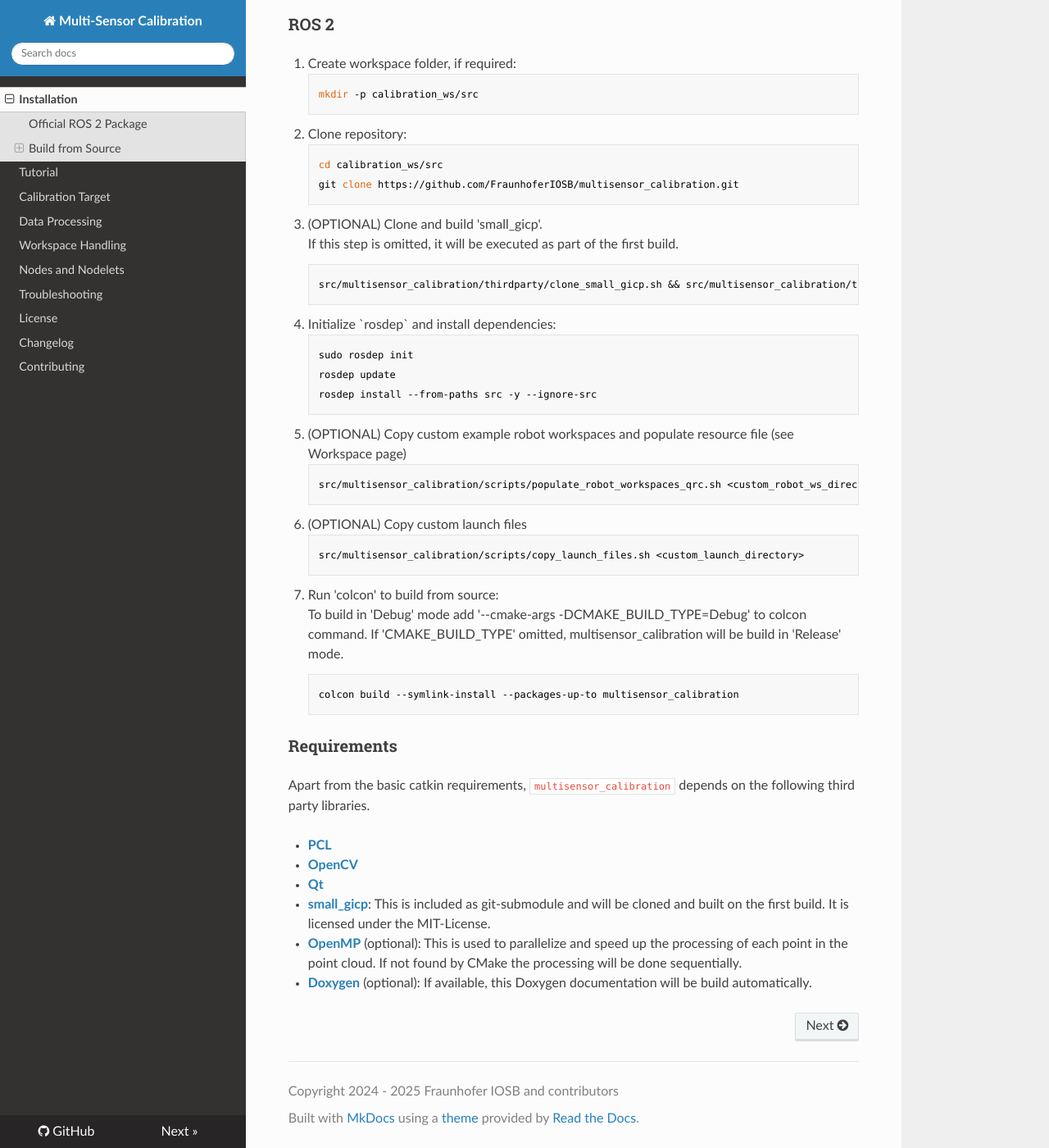
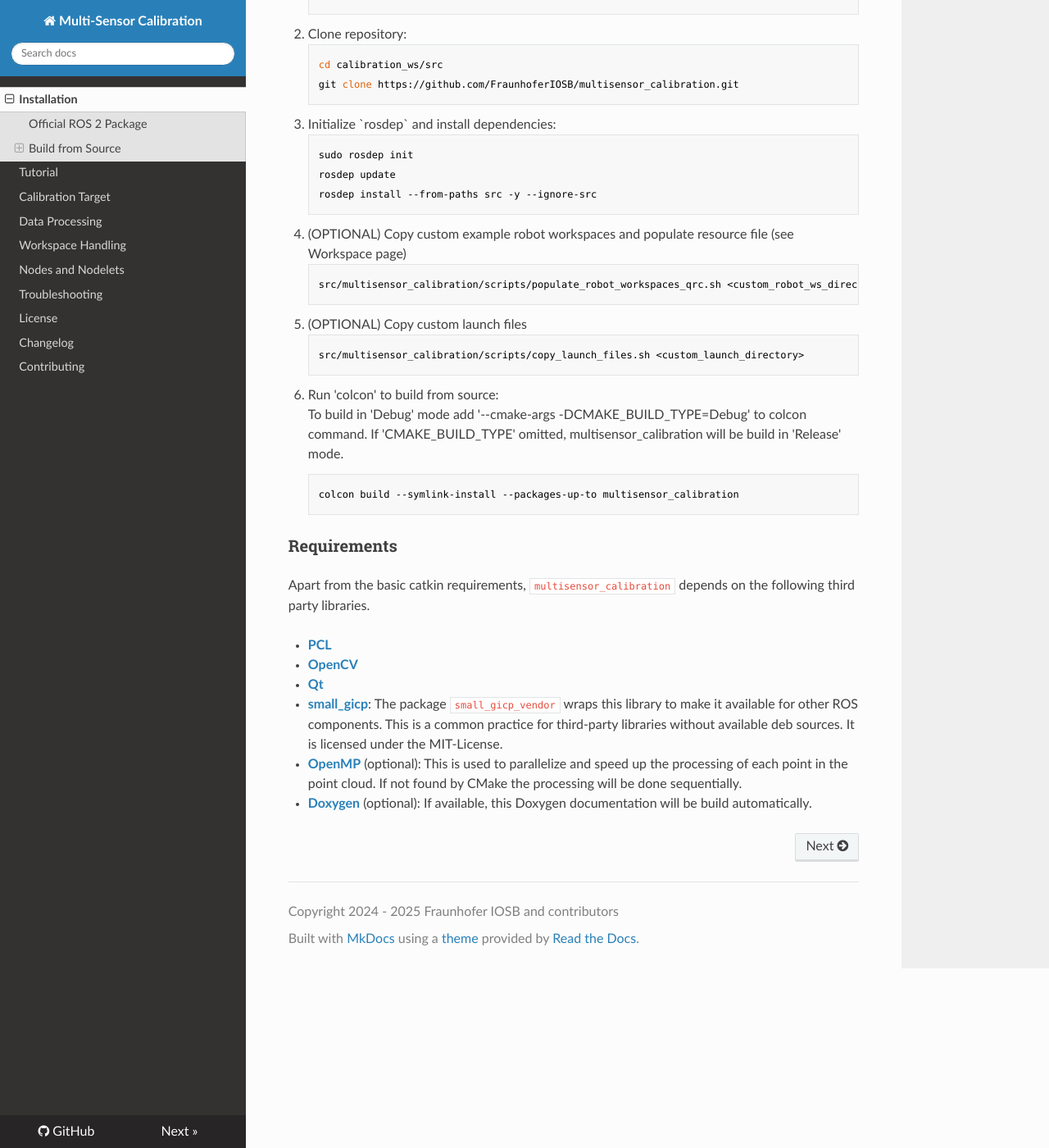
Before and after one commit to ronite-bw/multisensor_calibration, an MkDocs documentation site: the page built from doc/user_docs/installation.md, in a window 1280 px wide and 1400 px high, scrolled down 1434 px. Shown: the whole window at 82% size. Built offline with MkDocs 1.6.1, drawn with Linux system fonts in a browser that asks for light colours; nearby versions of some CDN libraries; some of the changed text lies outside the part shown.

Commit message:
docs: update docs addressing #16

````diff
--- a/doc/user_docs/installation.md
+++ b/doc/user_docs/installation.md
@@ -34,14 +34,6 @@
 cd multisensor_calibration
 git checkout noetic
 cd ../../
-```
-</li>
-
-<li>
-(OPTIONAL) Clone and build 'small_gicp'.<br>If this step is omitted, it will be executed as part of the first build.
-
-```bash
-src/multisensor_calibration/thirdparty/clone_small_gicp.sh && src/multisensor_calibration/thirdparty/build_and_install_small_gicp.sh
 ```
 </li>
 
@@ -104,14 +96,6 @@
 </li>
 
 <li>
-(OPTIONAL) Clone and build 'small_gicp'.<br>If this step is omitted, it will be executed as part of the first build.
-
-```bash
-src/multisensor_calibration/thirdparty/clone_small_gicp.sh && src/multisensor_calibration/thirdparty/build_and_install_small_gicp.sh
-```
-</li>
-
-<li>
 Initialize `rosdep` and install dependencies:
 
 ```bash
@@ -156,6 +140,6 @@
 - [**PCL**](https://pointclouds.org/)
 - [**OpenCV**](https://opencv.org/)
 - [**Qt**](https://www.qt.io/)
-- [**small_gicp**](https://github.com/koide3/small_gicp): This is included as git-submodule and will be cloned and built on the first build. It is licensed under the MIT-License.
+- [**small_gicp**](https://github.com/koide3/small_gicp): The package `small_gicp_vendor` wraps this library to make it available for other ROS components. This is a common practice for third-party libraries without available deb sources. It is licensed under the MIT-License.
 - [**OpenMP**](https://www.openmp.org/) (optional): This is used to parallelize and speed up the processing of each point in the point cloud. If not found by CMake the processing will be done sequentially.
 - [**Doxygen**](https://www.doxygen.nl/) (optional): If available, this Doxygen documentation will be build automatically.
````
Also changed, not shown: README.md.
